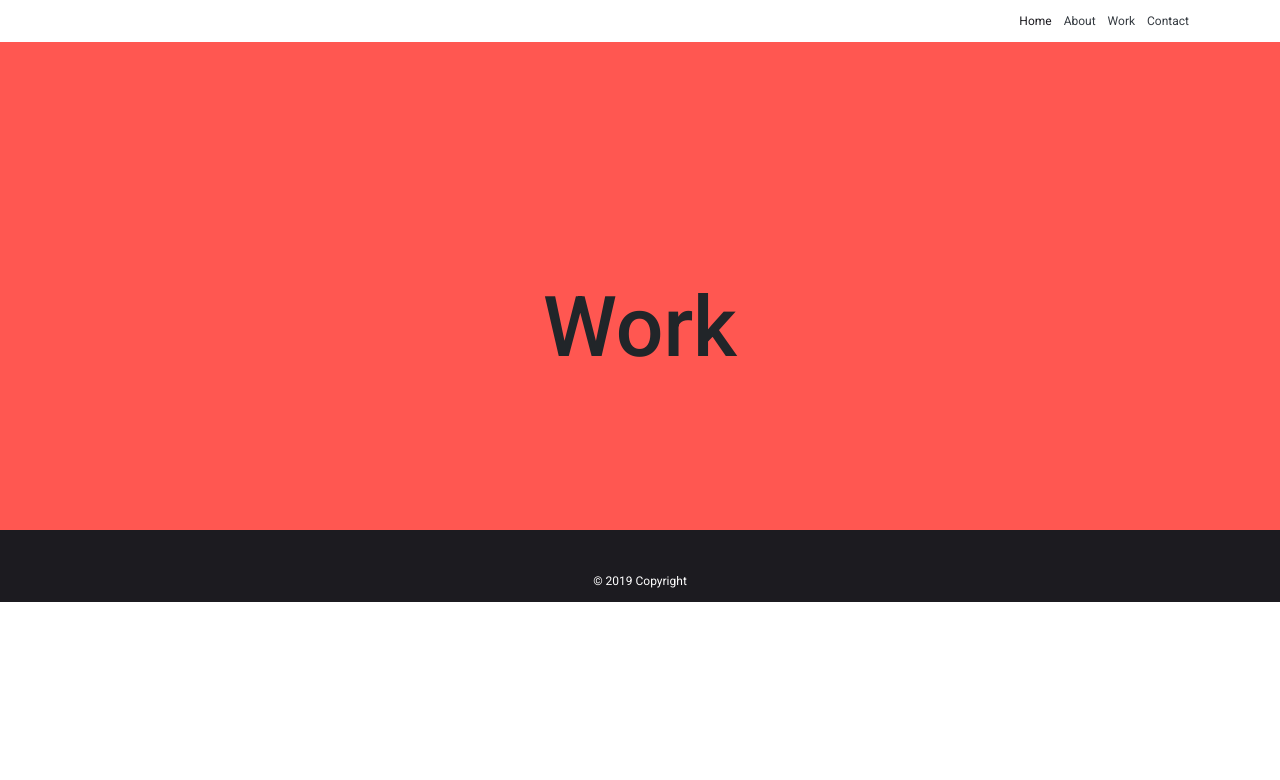
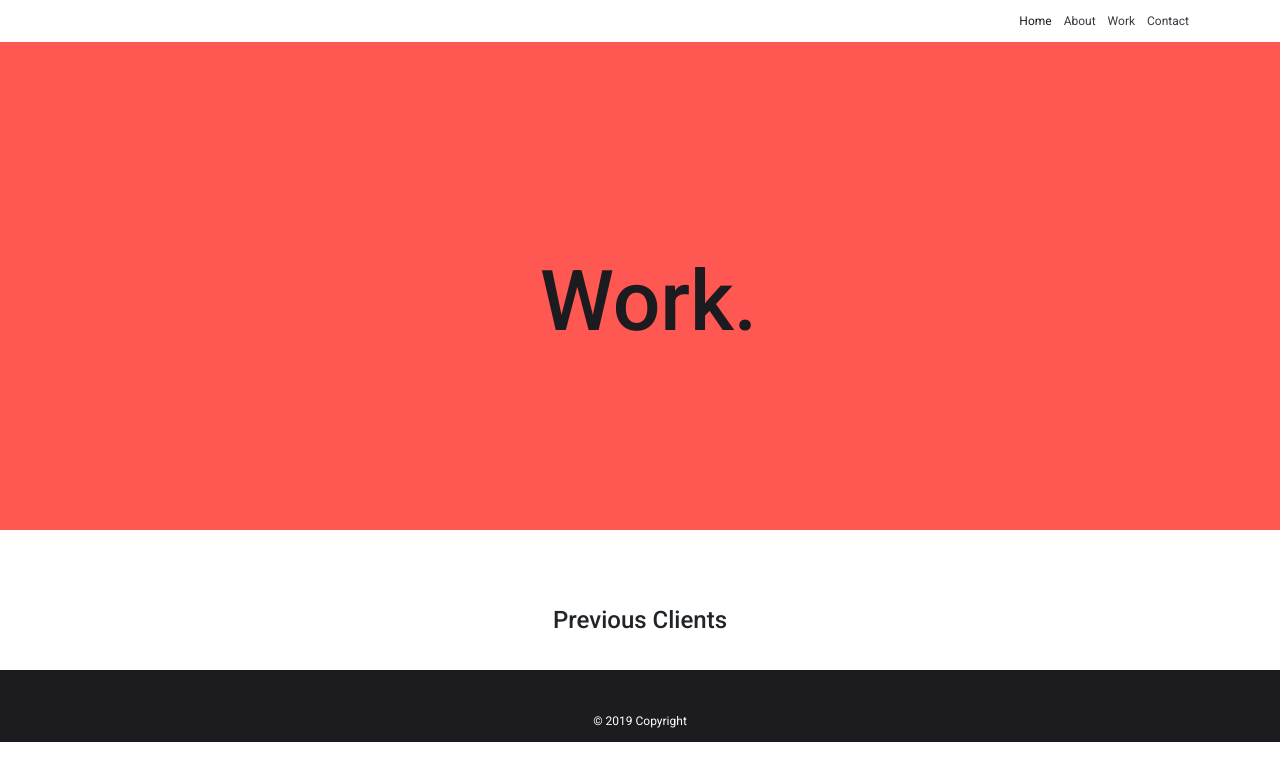
Before and after one commit to simone188535/portfolio, a React (Create React App) app: page /work in a window 1280 px wide. Shown: the top 780 px of the page. Built offline with nearby package versions, Linux system fonts and the light colour scheme.

Commit message:
work hero init

```diff
--- a/src/about/About.js
+++ b/src/about/About.js
@@ -26,9 +26,11 @@ const About = () => {
         if (isInViewport($(heroIdent2))) {
             tl.to($('#top-to-bottom'), .5, {
                 height: "100%"
+
             }, "-=1")
                 .to($('#hero-text-right'), .5, {
-                    opacity: 1
+                    opacity: 1,
+                    y:-10
                 });
         }
     }
--- a/src/scss/App.scss
+++ b/src/scss/App.scss
@@ -502,14 +502,24 @@ html, body {
         }
     }
     .work{
+        // .bg-work-hero{
+        //     background: $red-orange;
+        // }
         .hero-section{
             height: 530px;
+
             .hero-text{
-                top: 50%;
+                // top: 50%;
                 width: 100%;
                 text-align: center;
                 font-weight: 500;
                 font-size: 7rem;
+                color: $black;
+
+                .hero-text-container {
+                    top: 45%;
+                    left: 42%;
+                }
             }
         }
     }
--- a/src/work/Work.js
+++ b/src/work/Work.js
@@ -1,4 +1,9 @@
 import React, { useEffect } from 'react';
+import { TimelineLite } from "gsap/TweenMax";
+import $ from 'jquery';
+import { isInViewport } from '../js/isInViewport';
+import SubHeadComponent from '../components/SubHeadComponent';
+
 
 const Work = () => {
 
@@ -6,6 +11,11 @@ const Work = () => {
     const allAnimation = () => {
         console.log('working');
     }
+    const workTrigger = {
+        ident: 'workTrigger',
+        text: 'Previous Clients'
+
+    };
     useEffect(() => {
         allAnimation();
         window.addEventListener('scroll', allAnimation);
@@ -20,12 +30,21 @@ const Work = () => {
                     <div className="col-12 bg-red-orange">
                         <div className="hero-section w-100">
                             <div className="h-100" id="hero-content">
-                                <div className="hero-text position-relative">
-                                    Work
+                                <div className="hero-text position-relative h-100">
+                                    <div className="hero-text-container position-absolute"><div className="float-left">Work</div><div className="float-left">.</div></div>
+                                    {/* <div id="scaling-period" className=""></div> */}
                                 </div>
+
+
                             </div>
                         </div>
                     </div>
+
+                </div>
+            </div>
+            <div className="container">
+                <SubHeadComponent {...workTrigger} />
+                <div className="row">
 
                 </div>
             </div>
```
Also changed, not shown: 1 other file (tests, documents, lock files or other folders).
